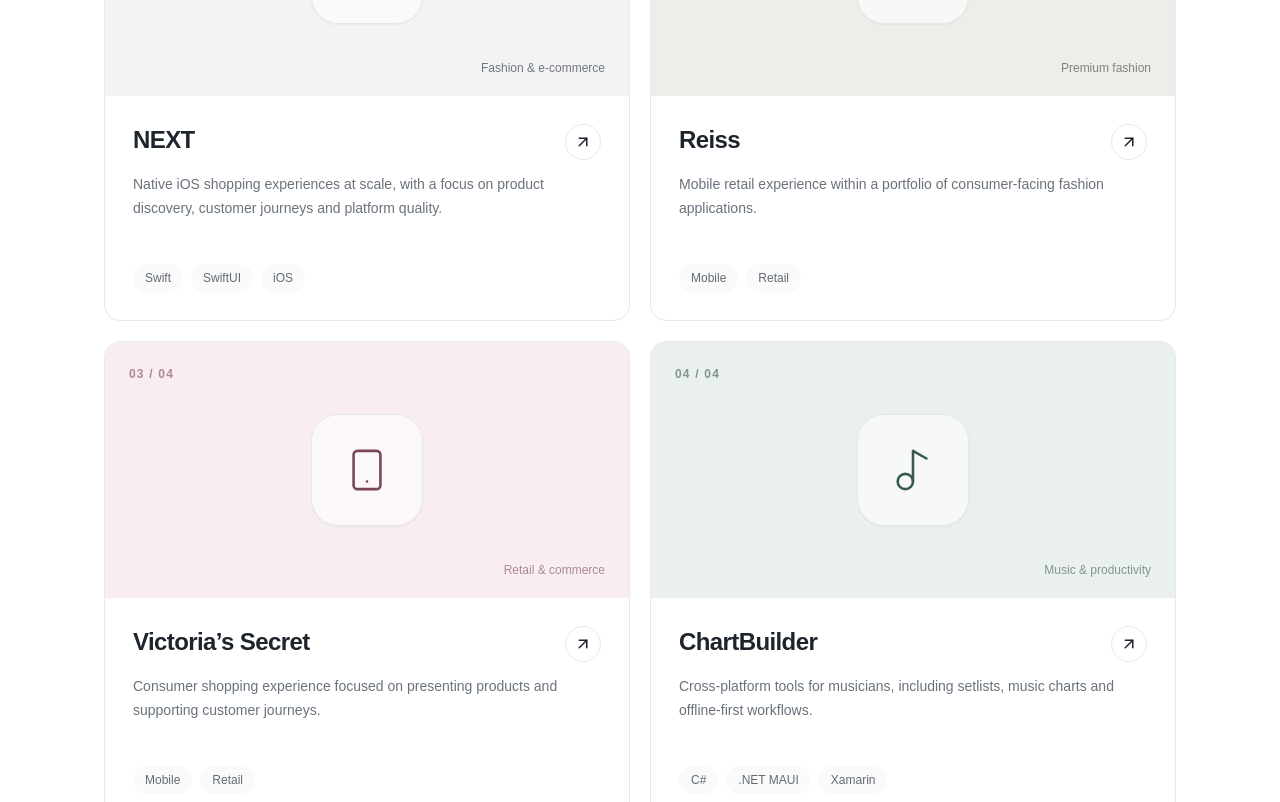
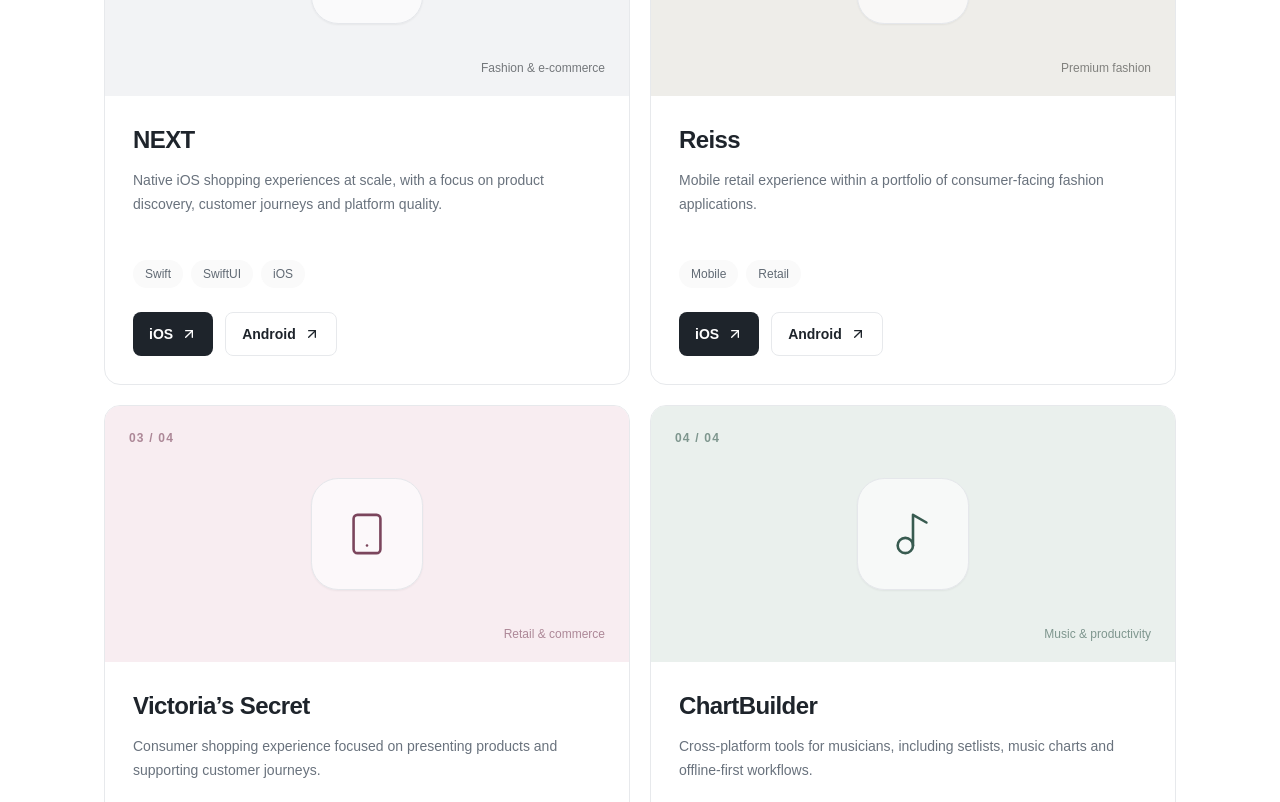
Before and after one commit to Taofeek-Allison/Taofeek-Allison.github.io, a Next.js app: page / in a window 1280 px wide. Shown: the part 1058-1860 px from the top of the page. Built offline with nearby package versions, Linux system fonts and the light colour scheme.

Commit message:
Link portfolio products to iOS and Android store listings

```diff
--- a/app/page.tsx
+++ b/app/page.tsx
@@ -13,28 +13,32 @@ const projects = [
     summary: 'Native iOS shopping experiences at scale, with a focus on product discovery, customer journeys and platform quality.',
     role: 'iOS engineering', tech: ['Swift', 'SwiftUI', 'iOS'],
     icon: ShoppingBag, initials: 'NEXT', tone: 'bg-[#f2f3f5] text-[#20252a]',
-    url: 'https://www.next.co.uk/',
+    iosUrl: 'https://apps.apple.com/gb/app/next-shop-fashion-beauty/id348364305',
+    androidUrl: 'https://play.google.com/store/apps/details?id=uk.co.next.android',
   },
   {
     number: '02', name: 'Reiss', category: 'Premium fashion',
     summary: 'Mobile retail experience within a portfolio of consumer-facing fashion applications.',
     role: 'Mobile app portfolio', tech: ['Mobile', 'Retail'],
     icon: ShoppingBag, initials: 'REISS', tone: 'bg-[#eeede9] text-[#393a37]',
-    url: 'https://www.reiss.com/',
+    iosUrl: 'https://apps.apple.com/gb/app/reiss/id1605795159',
+    androidUrl: 'https://play.google.com/store/apps/details?id=com.reiss.android',
   },
   {
     number: '03', name: "Victoria’s Secret", category: 'Retail & commerce',
     summary: 'Consumer shopping experience focused on presenting products and supporting customer journeys.',
     role: 'Mobile app portfolio', tech: ['Mobile', 'Retail'],
     icon: Smartphone, initials: 'VS', tone: 'bg-[#f8edf1] text-[#7b455c]',
-    url: 'https://www.victoriassecret.com/',
+    iosUrl: 'https://apps.apple.com/gb/app/victorias-secret-uk-ireland/id1584656006',
+    androidUrl: null,
   },
   {
     number: '04', name: 'ChartBuilder', category: 'Music & productivity',
     summary: 'Cross-platform tools for musicians, including setlists, music charts and offline-first workflows.',
     role: 'Cross-platform engineering', tech: ['C#', '.NET MAUI', 'Xamarin'],
     icon: Music2, initials: 'CB', tone: 'bg-[#eaf0ed] text-[#385b50]',
-    url: 'https://www.multitracks.com/',
+    iosUrl: 'https://apps.apple.com/gb/app/multitracks-com-chartbuilder/id1208264687',
+    androidUrl: 'https://play.google.com/store/apps/details?id=com.multitracks.chartbuilder',
   },
 ];
 
@@ -83,9 +87,13 @@ export default function Home() {
                   <span className="absolute bottom-5 right-6 text-xs font-medium opacity-60">{project.category}</span>
                 </div>
                 <div className="p-6 sm:p-7">
-                  <div className="flex items-start justify-between gap-4"><h3 className="text-2xl font-semibold tracking-tight">{project.name}</h3><a href={project.url} target="_blank" rel="noopener noreferrer" aria-label={`Visit ${project.name} website`} className="rounded-full border border-line p-2 hover:bg-paper"><ArrowUpRight size={18} /></a></div>
+                  <h3 className="text-2xl font-semibold tracking-tight">{project.name}</h3>
                   <p className="mt-3 min-h-[72px] text-sm leading-6 text-muted">{project.summary}</p>
                   <div className="mt-5 flex flex-wrap gap-2">{project.tech.map((tag) => <span key={tag} className="rounded-full bg-paper px-3 py-1.5 text-xs font-medium text-[#616a74]">{tag}</span>)}</div>
+                  <div className="mt-6 flex flex-wrap gap-3">
+                    <a href={project.iosUrl} target="_blank" rel="noopener noreferrer" aria-label={`View ${project.name} on the Apple App Store`} className="inline-flex min-h-11 items-center gap-2 rounded-lg bg-ink px-4 py-2.5 text-sm font-semibold text-white transition-colors hover:bg-[#39424d] focus-visible:outline focus-visible:outline-2 focus-visible:outline-offset-4 focus-visible:outline-ink">iOS <ArrowUpRight size={16} aria-hidden="true" /></a>
+                    {project.androidUrl ? <a href={project.androidUrl} target="_blank" rel="noopener noreferrer" aria-label={`View ${project.name} on Google Play`} className="inline-flex min-h-11 items-center gap-2 rounded-lg border border-line px-4 py-2.5 text-sm font-semibold transition-colors hover:bg-paper focus-visible:outline focus-visible:outline-2 focus-visible:outline-offset-4 focus-visible:outline-ink">Android <ArrowUpRight size={16} aria-hidden="true" /></a> : <span className="inline-flex min-h-11 items-center rounded-lg border border-line px-4 py-2.5 text-sm text-muted">Android link pending</span>}
+                  </div>
                 </div>
               </article>
             );
```
